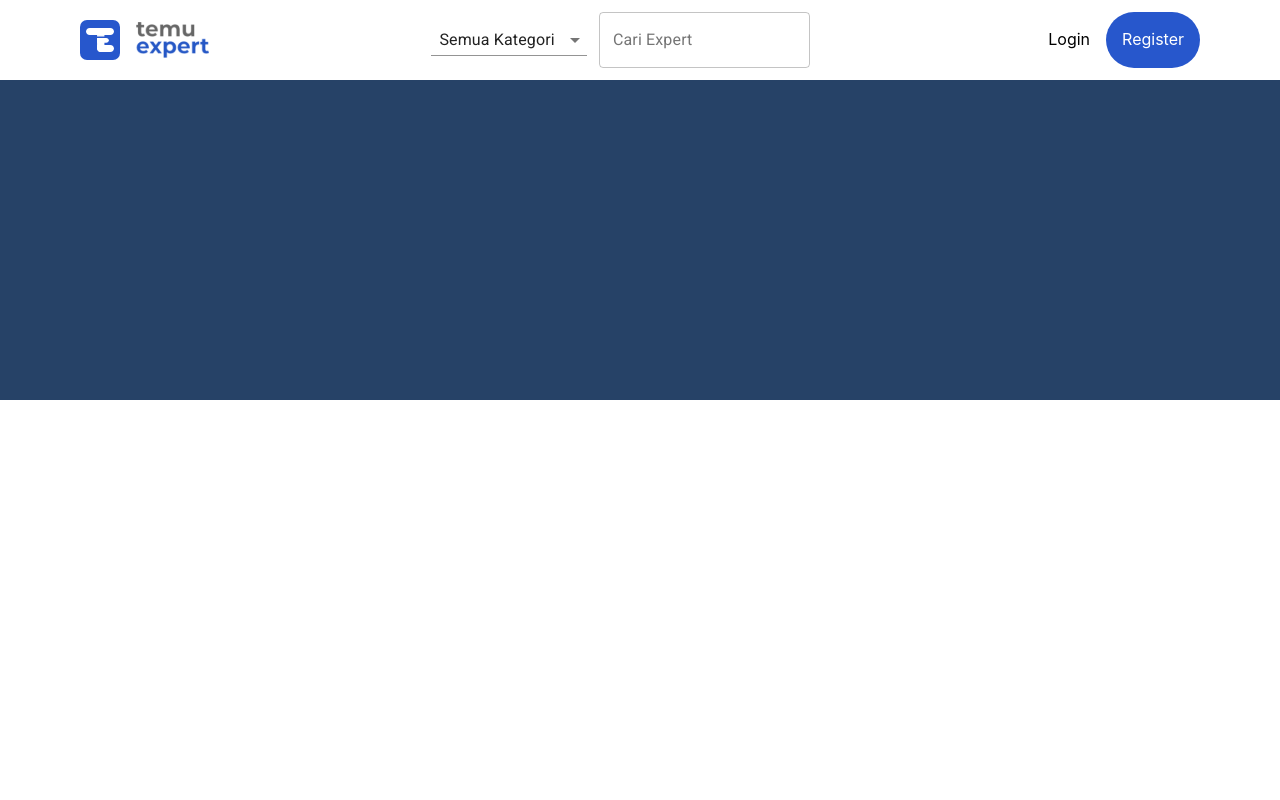
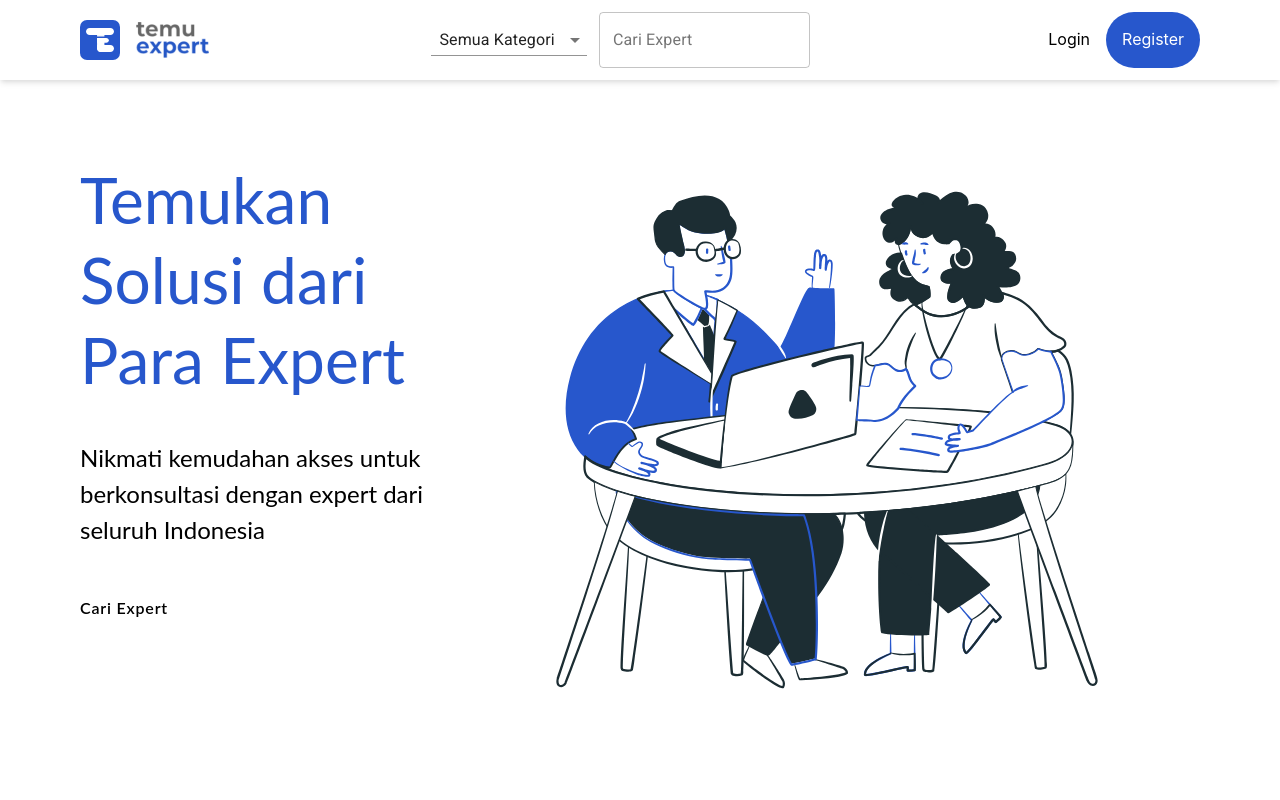
Before and after one commit to fadhilradh/react-temuexpert-clone, a React (Create React App) app: page / in a window 1280 px wide. Shown: the top 800 px of the page. Built offline with nearby package versions, Linux system fonts and the light colour scheme.

Commit message:
add homepage

```diff
--- a/src/App.js
+++ b/src/App.js
@@ -1,11 +1,13 @@
 import "./App.css";
 import Header from "./layout/Header.js";
 import Footer from "./layout/Footer.js";
+import HomePage from "./pages/index.js";
 
 function App() {
    return (
       <div className="App">
          <Header />
+         <HomePage />
          <Footer />
       </div>
    );
--- a/src/pages/index.js
+++ b/src/pages/index.js
@@ -1,6 +1,10 @@
 const HomePage = () => {
    return (
       <div className="flex flex-center flex-col font-lato">
+         <section
+            className="flex flex-col md:flex-row justify-between w-full
+            max-w-screen-xl md:h-auto px-14 md:px-20 pt-20 pb-40 md:mb-24 bg-home bg-cover"
+         >
             <span className="md:w-1/3 w-full text-center md:text-left">
                <div className="text-h3 md:text-h2 text-bold text-primary mb-10 md:leading-tight">
                   Temukan Solusi dari Para Expert
@@ -20,6 +24,7 @@ const HomePage = () => {
                src="/images/homepage-main-img.svg"
                className="w-4/5 md:w-1/2 mx-auto mt-5 md:mt-0 "
             ></img>
+         </section>
       </div>
    );
 };
```
Lines whose indentation alone changed are shown as unchanged.
